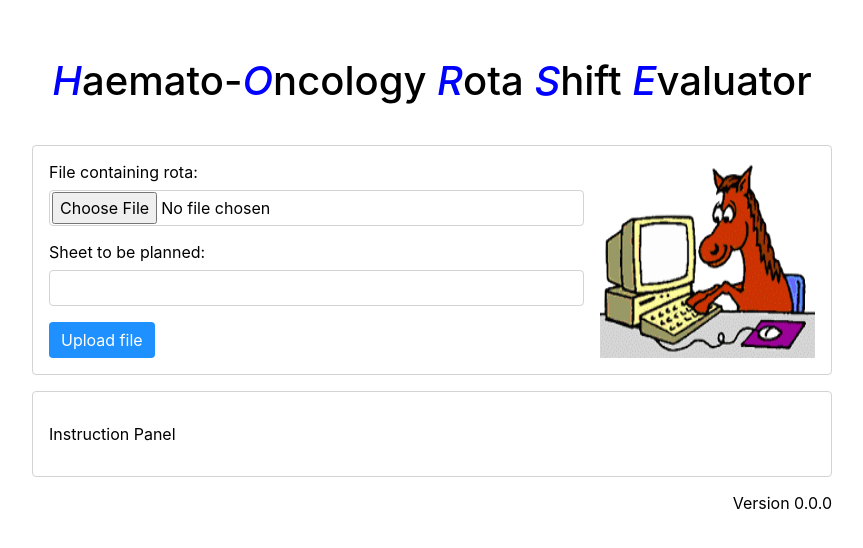
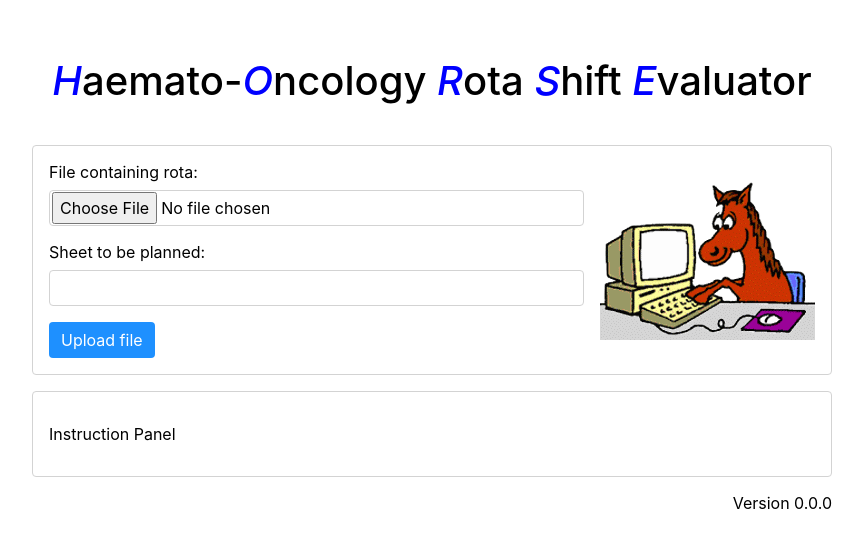
Before and after one commit to Willett-Solutions/horse-client, a React (Create React App) app: page / in a window 1280 px wide. Shown: the top 548 px of the page, without its empty margins (208-1071 px from the left). Built offline with nearby package versions, Linux system fonts and the light colour scheme.

Commit message:
Stop image stretching.

```diff
--- a/src/App.css
+++ b/src/App.css
@@ -62,6 +62,10 @@ button {
   font-family: inherit;
 }
 
+img {
+  object-fit: contain;
+}
+
 .App {
   max-width: 800px;
   margin: auto;
```
